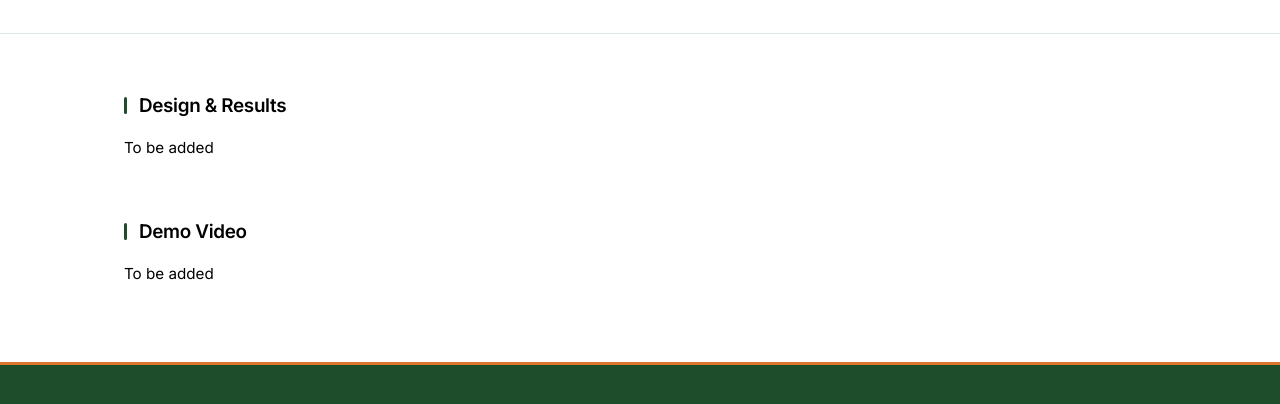
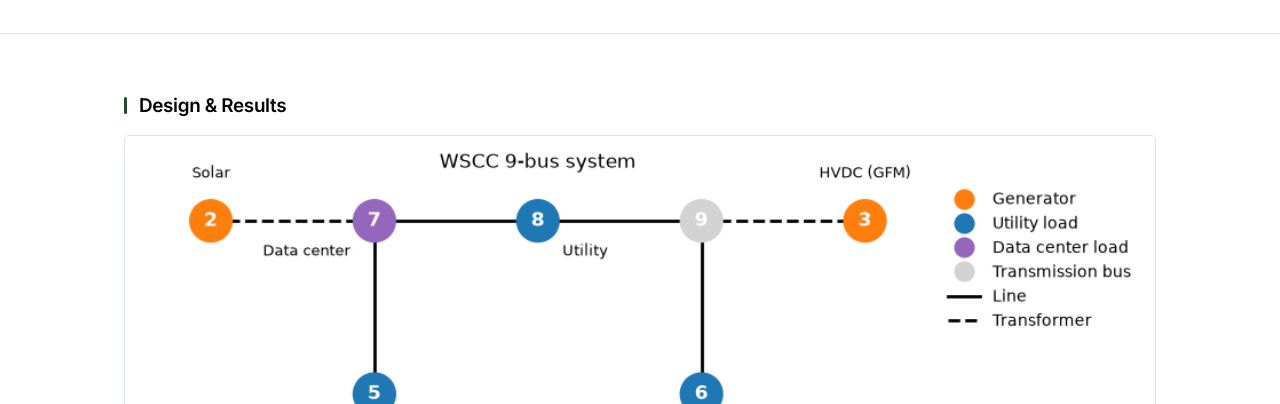
Before and after one commit to bram-exe/Virtual-Inertia, a plain HTML site: page pics.html in a window 1280 px wide. Shown: the part 242-646 px from the top of the page. Drawn offline with Linux system fonts and the light colour scheme.

Commit message:
Adding graph to website

```diff
--- a/pics.html
+++ b/pics.html
@@ -45,8 +45,14 @@
 
   <section>
     <h2 class="sec">Design &amp; Results</h2>
-    <div class="placeholder"><p>To be added</p></div>
-    <div class="gallery"></div>
+    <div class="gallery">
+      <figure class="wide">
+        <a href="imgs/9Bus_Figure.png">
+          <img src="imgs/9Bus_Figure.png" alt="WSCC 9-bus test system: gas generator at bus 1, solar at bus 2, grid-forming HVDC at bus 3, a data center load at bus 7, and utility loads at buses 5, 6 and 8">
+        </a>
+        <figcaption>WSCC 9-bus test system used for the virtual inertia simulations.</figcaption>
+      </figure>
+    </div>
   </section>
 
   <section>
--- a/style.css
+++ b/style.css
@@ -249,6 +249,8 @@ td.empty{ color: var(--text-faint); font-style:italic; }
 .gallery{ display:grid; grid-template-columns:repeat(3,1fr); gap:14px; }
 figure{ margin:0; background: var(--panel); border:1px solid var(--border); border-radius: var(--radius); overflow:hidden; box-shadow: 0 1px 3px rgba(16,32,22,.06); }
 figure img{ display:block; width:100%; height:190px; object-fit:cover; }
+figure.wide{ grid-column:1 / -1; }
+figure.wide img{ height:auto; object-fit:contain; background:#fff; }
 figcaption{ padding:10px 14px; font-size:.83rem; color: var(--text-faint); border-top:1px solid var(--border); }
 .video-slot{
   aspect-ratio:16/9; width:100%;
```
